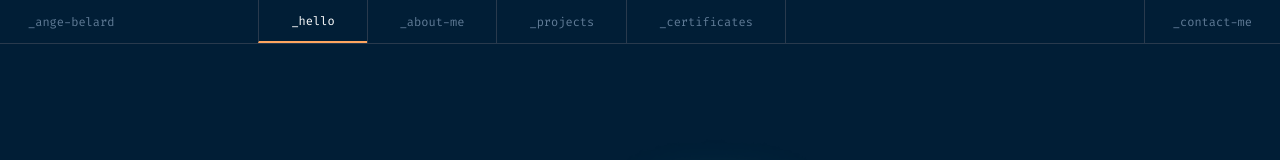
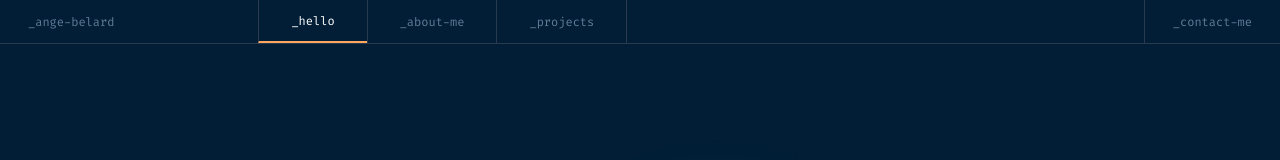
Before and after one commit to a-belard/my-portfolio, a React (Vite) app: page / in a window 1280 px wide. Shown: the top 160 px of the page. Built offline with nearby package versions, Linux system fonts and the light colour scheme.

Commit message:
Update navlinks.js

```diff
--- a/src/data/navlinks.js
+++ b/src/data/navlinks.js
@@ -1 +1 @@
-export const navlinks = ["hello", "about-me", "projects", "certificates"];
+export const navlinks = ["hello", "about-me", "projects"];
```
